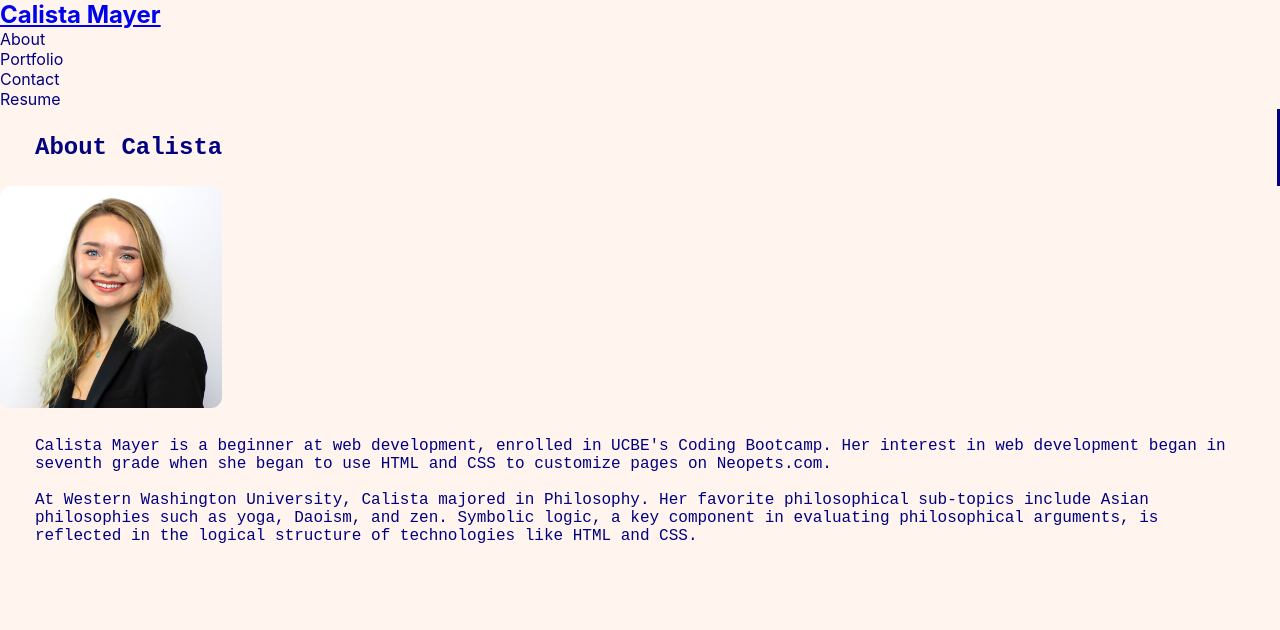
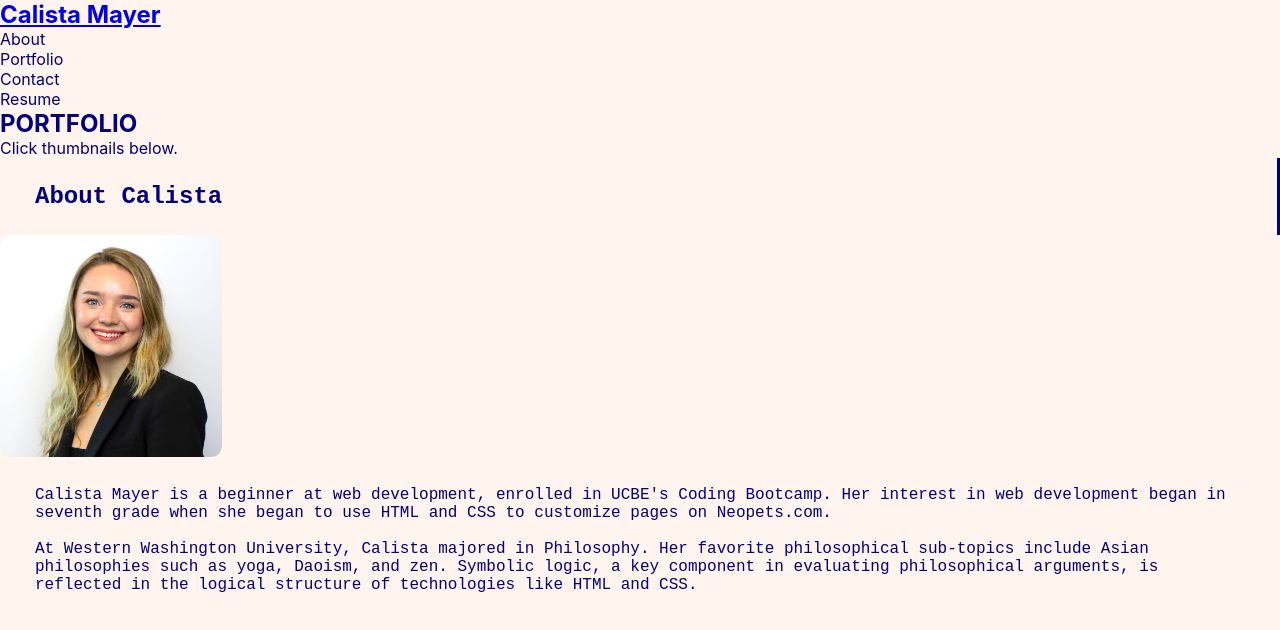
Before and after one commit to calistamayer/portfolio, a React (Create React App) app: page / in a window 1280 px wide. Shown: the top 630 px of the page. Built offline with nearby package versions, Linux system fonts and the light colour scheme.

Commit message:
deployment

```diff
--- a/package.json
+++ b/package.json
@@ -6,12 +6,15 @@
     "@testing-library/jest-dom": "^5.11.9",
     "@testing-library/react": "^11.2.5",
     "@testing-library/user-event": "^12.7.1",
+    "gh-pages": "^3.1.0",
     "react": "^17.0.1",
     "react-dom": "^17.0.1",
     "react-scripts": "4.0.2",
     "web-vitals": "^1.1.0"
   },
   "scripts": {
+    "predeploy": "npm run build",
+    "deploy": "gh-pages -d build",
     "start": "react-scripts start",
     "build": "react-scripts build",
     "test": "react-scripts test",
@@ -34,5 +37,6 @@
       "last 1 firefox version",
       "last 1 safari version"
     ]
-  }
+  },
+  "homepage": "https://calistamayer.github.io/portfolio/"
 }
--- a/src/App.js
+++ b/src/App.js
@@ -1,13 +1,16 @@
+import React from "react";
 import './App.css';
 import './index.css';
 import About from './components/About';
 import Navigation from './components/Navigation';
+import Portfolio from './components/Portfolio';
 
 function App() {
   return (
     <div>
       <Navigation></Navigation>
       <main>
+        <Portfolio></Portfolio>
         <About></About>
       </main>
     </div>
--- /dev/null
+++ b/src/components/Portfolio/index.js
@@ -0,0 +1,12 @@
+import React from 'react';
+
+function Portfolio() {
+    return (
+        <section>
+            <h1>PORTFOLIO</h1>
+            <p>Click thumbnails below.</p>
+        </section>
+    );
+}
+
+export default Portfolio;
```
Also changed, not shown: 1 other file (tests, documents, lock files or other folders).
